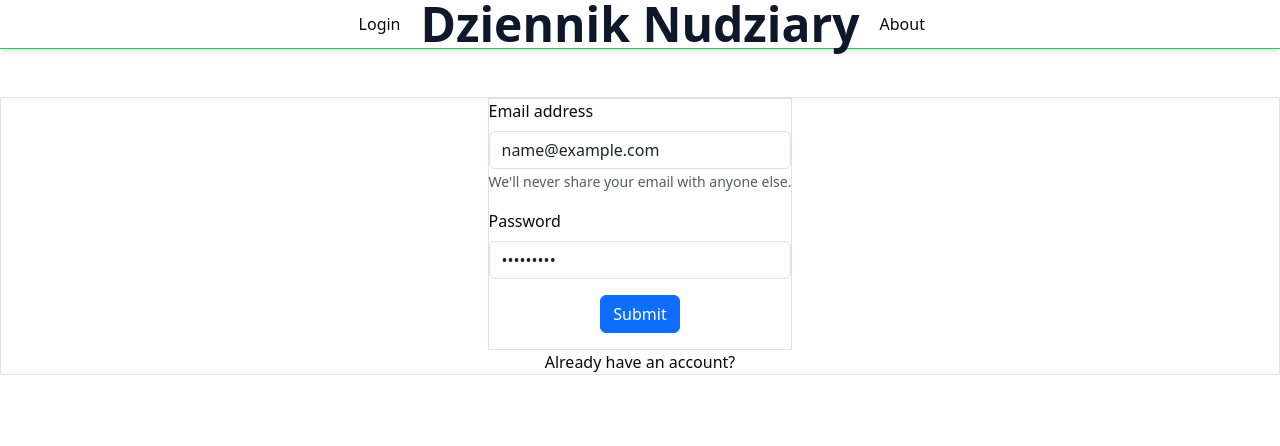
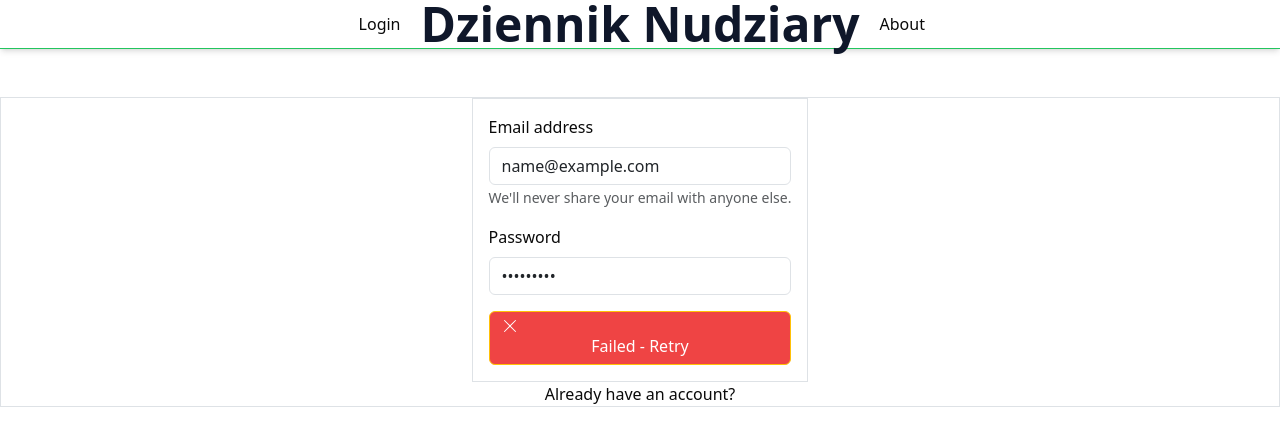
Before and after one commit to ZDSDD/zakladki-front, a React (Vite) app: page /login in a window 1280 px wide. Both pictures are taken after typing "name@example.com", "Sample123" into the empty fields and a click on the button "Submit". Shown: the top 446 px of the page. Built offline with nearby package versions, Linux system fonts and the light colour scheme; no server answers.

Commit message:
add multistate button

```diff
--- a/package.json
+++ b/package.json
@@ -19,6 +19,7 @@
     "react": "^18.3.1",
     "react-bootstrap": "^2.10.5",
     "react-dom": "^18.3.1",
+    "react-icons": "^5.3.0",
     "react-redux": "^9.1.2",
     "react-router-dom": "^6.26.2",
     "tailwind-merge": "^2.5.3",
--- a/src/components/Login.tsx
+++ b/src/components/Login.tsx
@@ -1,28 +1,32 @@
 // Import Bootstrap styles
-import Spinner from "react-bootstrap/Spinner";
 import "bootstrap/dist/css/bootstrap.min.css";
 import React, { useState } from "react";
 import { useDispatch } from "react-redux";
 import { useLoginMutation } from "@/store/apis/authApi"; // Adjust the path to your authApi
 import { setCredentials } from "@/reducers/authSlice"; // Adjust the path to your authSlice
-import Button from "react-bootstrap/Button";
 import Form from "react-bootstrap/Form";
+import MultiStateButton from "./MultistateButton";
+import { ButtonState } from "./MultistateButton";
 
 const Login: React.FC = () => {
   const [email, setEmail] = useState("");
   const [password, setPassword] = useState("");
+  const [buttonState, setButtonState] = useState<ButtonState>("default");
+
   const dispatch = useDispatch();
 
-  const [login, { isLoading }] = useLoginMutation();
+  const [login] = useLoginMutation();
 
   const handleSubmit = async (e: React.FormEvent) => {
     e.preventDefault();
     console.log("Logging in...");
+    setButtonState("loading");
     try {
       const userData = await login({ email, password }).unwrap();
-      console.log("Logged in:", userData);
       dispatch(setCredentials(userData));
+      setButtonState("success");
     } catch (err: unknown) {
+      setButtonState("failed");
       console.error("Failed to log in:", err);
       if (err && typeof err === "object" && "status" in err) {
         const error = err as { status: number };
@@ -40,7 +44,7 @@ const Login: React.FC = () => {
   };
 
   return (
-    <div className="border border-blue-500 flex flex-col space-y-5 max-w-96">
+    <div className="border border-blue-500 flex flex-col space-y-3 max-w-96 p-3">
       <Form onSubmit={handleSubmit}>
         <Form.Group className="mb-3" controlId="formBasicEmail">
           <Form.Label>Email address</Form.Label>
@@ -66,24 +70,13 @@ const Login: React.FC = () => {
             }}
           />
         </Form.Group>
-        <div className="flex justify-center items-center mb-3">
-          {isLoading ? (
-            <Button variant="primary" disabled>
-              <Spinner
-                as="span"
-                animation="border"
-                size="sm"
-                role="status"
-                aria-hidden="true"
-              />{" "}
-              Loggin in ...
-            </Button>
-          ) : (
-            <Button variant="primary" type="submit">
-              Submit
-            </Button>
-          )}
-        </div>
+        <MultiStateButton
+          state={buttonState}
+          onClick={() => {
+            console.log("Button clicked");
+          }}
+          type="submit"
+        ></MultiStateButton>
       </Form>
     </div>
   );
--- /dev/null
+++ b/src/components/MultistateButton.tsx
@@ -0,0 +1,105 @@
+import "bootstrap/dist/css/bootstrap.min.css";
+import Button from "react-bootstrap/Button";
+// Import Bootstrap styles
+import Spinner from "react-bootstrap/Spinner";
+import { BsCheck2 } from "react-icons/bs";
+import { BsXLg } from "react-icons/bs";
+
+export type ButtonState = "default" | "success" | "failed" | "loading";
+type ButtonType = "button" | "submit" | "reset";
+interface MultiStateButtonProps {
+  state: ButtonState;
+  type?: ButtonType;
+  onClick?: () => void;
+}
+type ButtonVariant =
+  | "primary"
+  | "secondary"
+  | "success"
+  | "danger"
+  | "warning"
+  | "info"
+  | "dark"
+  | "light"
+  | "link"
+  | "outline-primary"
+  | "outline-secondary"
+  | "outline-success"
+  | "outline-danger"
+  | "outline-warning"
+  | "outline-info"
+  | "outline-dark"
+  | "outline-light";
+
+interface ButtonConfig {
+  variant: ButtonVariant;
+  className?: string;
+  disabled?: boolean;
+  children: React.ReactNode;
+  onClick?: () => void;
+  type?: ButtonType;
+}
+
+const MultiStateButton: React.FC<MultiStateButtonProps> = ({
+  state,
+  onClick,
+  type = "button",
+}) => {
+  const getButtonProps = (): ButtonConfig => {
+    switch (state) {
+      case "success":
+        return {
+          variant: "outline-success",
+          className: "bg-green-500 hover:bg-green-600 text-white",
+          disabled: true,
+          children: (
+            <>
+              <BsCheck2 className="mr-2 h-4 w-4" /> Success
+            </>
+          ),
+        };
+      case "failed":
+        return {
+          variant: "outline-warning",
+          className: "bg-red-500 hover:bg-red-600 text-white",
+          onClick,
+          children: (
+            <>
+              <BsXLg className="mr-2 h-4 w-4" /> Failed - Retry
+            </>
+          ),
+        };
+      case "loading":
+        return {
+          variant: "outline-primary",
+          className: "bg-blue-500 text-white",
+          disabled: true,
+          children: (
+            <>
+              <Spinner /> Loading...
+            </>
+          ),
+        };
+      default:
+        return {
+          variant: "primary",
+          onClick,
+          children: "Submit",
+        };
+    }
+  };
+
+  const buttonProps = getButtonProps();
+
+  return (
+    <div className="flex justify-center items-center">
+      <Button
+        {...buttonProps}
+        className={`w-full ${buttonProps.className || ""}`}
+        type={type}
+      />
+    </div>
+  );
+};
+
+export default MultiStateButton;
```
Also changed, not shown: 1 other file (tests, documents, lock files or other folders).
